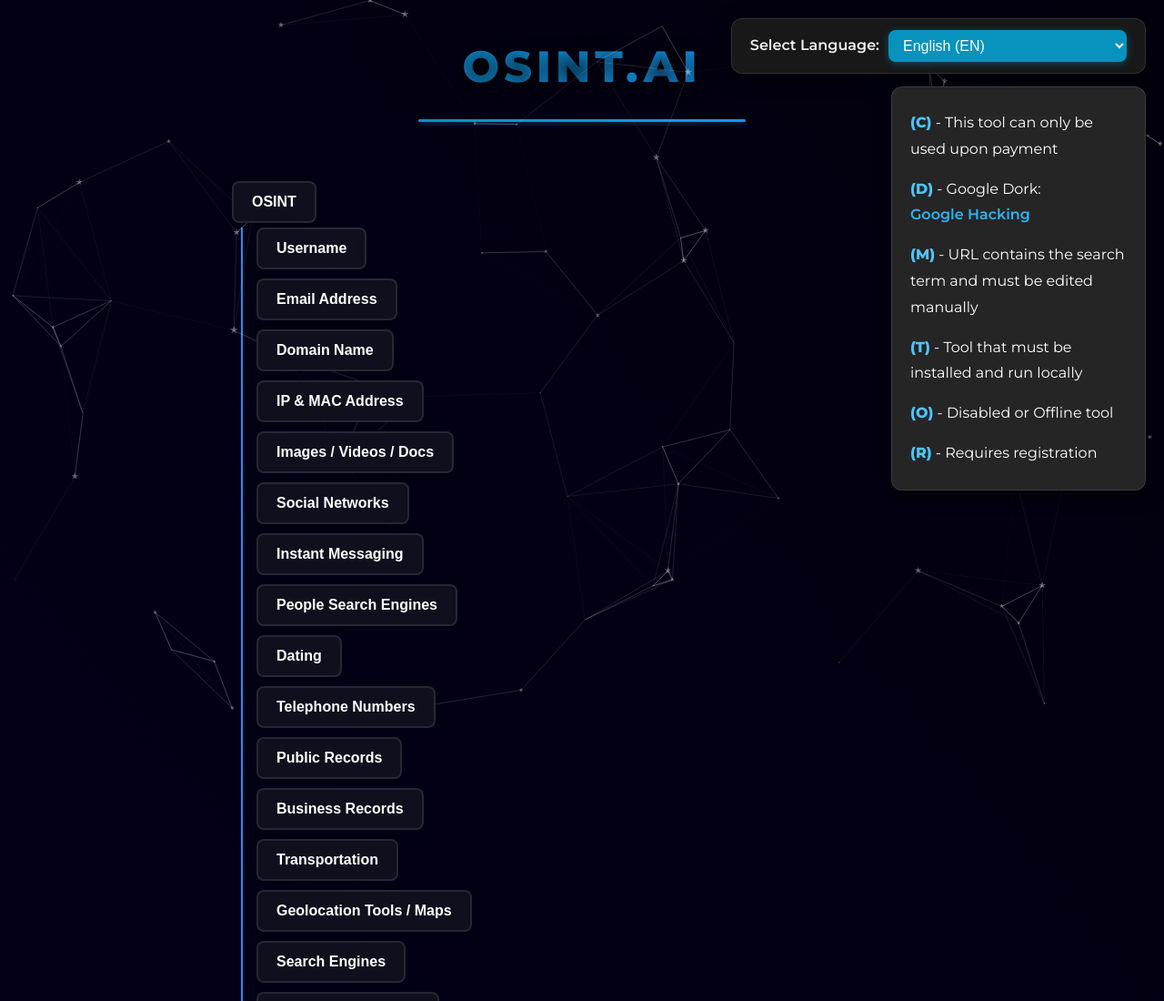
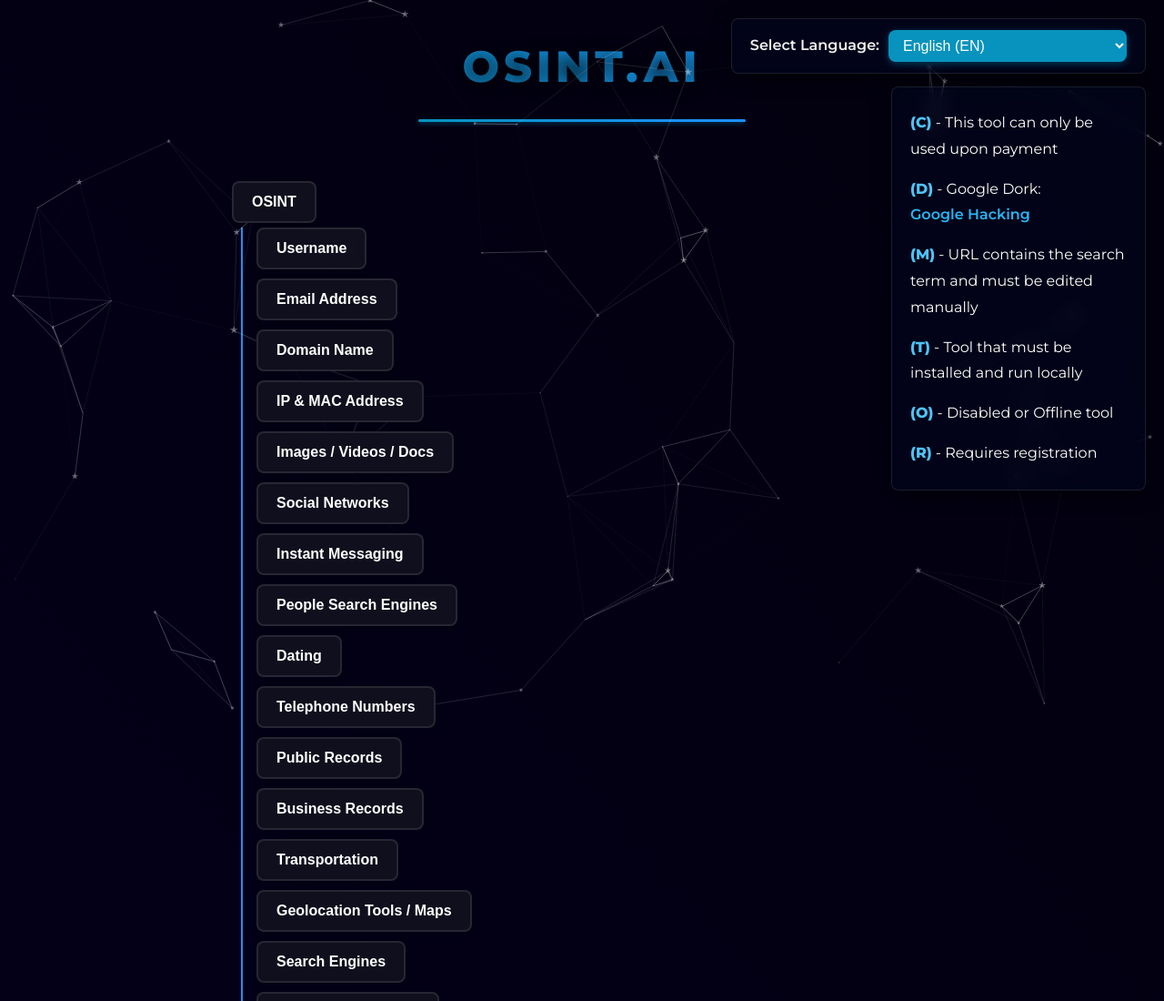
Before and after one commit to ItsMeMonge/OsintAI, a plain HTML site: page index.html in a window 1280 px wide. Shown: the top 1100 px of the page at 91% size. Drawn offline with nearby package versions, Linux system fonts and the light colour scheme.

Commit message:
Change background in legends and in language selector

```diff
--- a/css/index.css
+++ b/css/index.css
@@ -88,9 +88,9 @@
   position: fixed;
   top: 20px;
   right: 20px;
-  background-color: rgba(26, 26, 26, 0.95);
+  background-color: rgb(0 13 43 / 30%);
   padding: clamp(8px, 2vw, 12px) clamp(12px, 3vw, 20px);
-  border-radius: 12px;
+  border-radius: 8px;
   box-shadow: 0 4px 20px rgba(0, 0, 0, 0.7);
   font-size: clamp(14px, 2vw, 16px);
   font-weight: 600;
@@ -229,9 +229,9 @@
   top: 95px;
   right: 20px;
   width: min(280px, 90%);
-  background: rgba(38, 38, 38, 0.98);
+  background: rgb(0 13 43 / 30%);
   padding: clamp(12px, 2vw, 15px);
-  border-radius: 12px;
+  border-radius: 8px;
   box-shadow: 0 4px 20px rgba(0, 0, 0, 0.7);
   font-size: clamp(13px, 2vw, 14px);
   line-height: 1.6;
```
